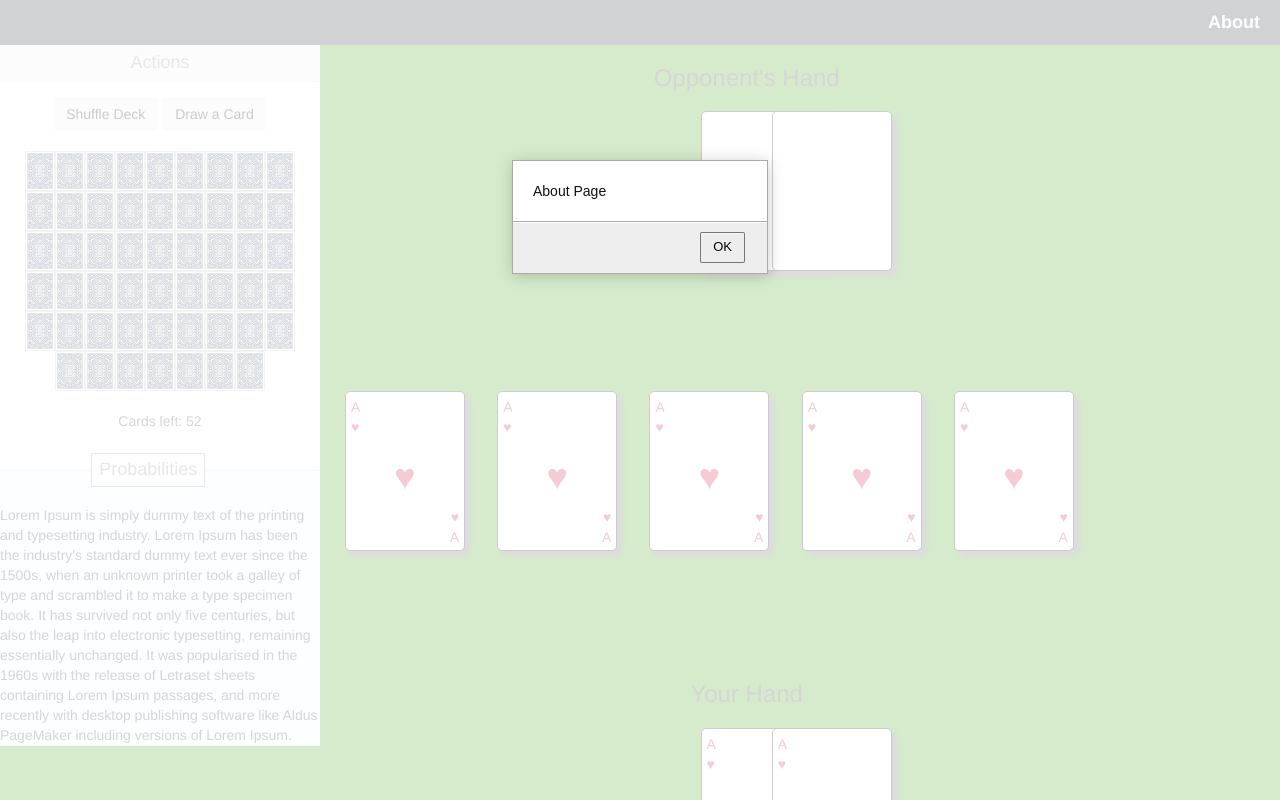
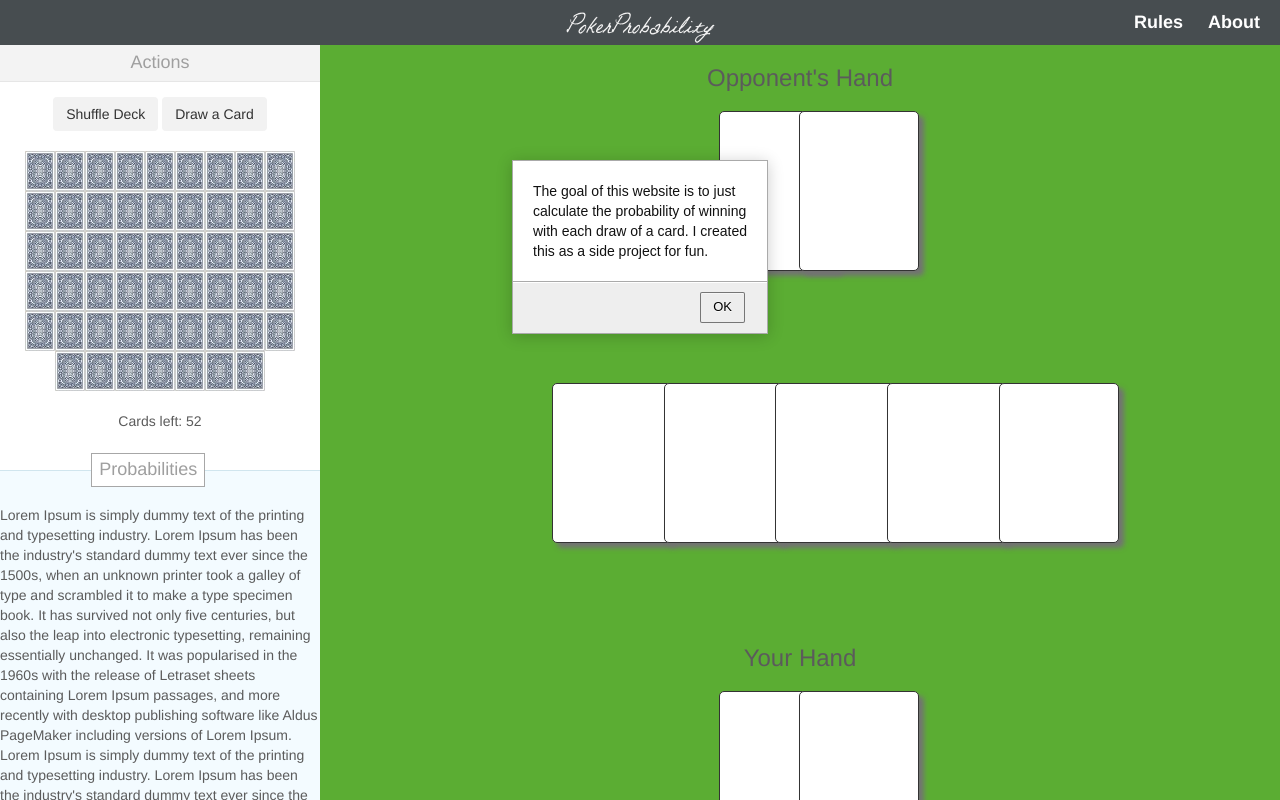
Before and after one commit to seattleacademy/Poker-Probability, a plain HTML site: page index.html in a window 1280 px wide. Both pictures are taken after a click on the element "About". Shown: the top 800 px of the page. Drawn offline with nearby package versions, Linux system fonts and the light colour scheme.

Commit message:
many changes

```diff
--- a/css/apprise-v2.css
+++ b/css/apprise-v2.css
@@ -12,7 +12,7 @@ div.apprise {
 	background: #fff;
 	border: 1px solid #aaa;
 	box-shadow: 0px 2px 15px rgba(0,0,0,0.2);
-		-mox-box-shadow: 0px 2px 15px rgba(0,0,0,0.2);
+		-moz-box-shadow: 0px 2px 15px rgba(0,0,0,0.2);
 		-webkit-box-shadow: 0px 2px 15px rgba(0,0,0,0.2);
 	color: #111;
 	display: none;
--- a/css/styles.scss
+++ b/css/styles.scss
@@ -1,42 +1,42 @@
-$primary-color: #333;
+@font-face {
+    font-family: otto;
+    src: url('../fonts/Otto.ttf');
+}
 
 html, body{
   background:#339900;
+  width:100%;
 }
-#oppHandCont{
+.handContainer{
   text-align:center;
 }
+
 #communityCont{
-  float:right;
+  margin-left:20%;
+  margin-top:4%;
   .col-md-2{
     margin-right:10px;
   }
 }
-#yourHandCont{
-  text-align:center;
-}
+
 #actionsCont{
   text-align:center;
-
 }
 span{
   display:block;
 }
-.col-md-8{
-	.row:nth-child(-n+2){
-	  margin-bottom:100px;
-	}
-}
+
 .menu{
   float:right;
   font-size:18px;
-  margin:10px 20px;
+  margin:-35px 20px;
   font-weight:bold;
 
   span{
     color:#fff;
-	text-decoration:none;
 	cursor:pointer;
+	display:inline;
+	margin-left:20px;
 
 	&:hover{
 	  color:#64a2f4;
@@ -44,8 +44,16 @@ span{
   }
 }
 header{
+  background-color:#1A2125;
+}
+
+#site-title{
+  font-family: otto;
+  color:#F1F1F1;
+  font-size:40px;
+  line-height:52px;
+  text-align:center;
   height:45px;
-  background-color:#1A2125;
 }
 .card{
   border:1px solid black;
@@ -70,6 +78,10 @@ header{
 }
 .bottom{
   text-align:right;
+}
+
+.equal{
+  height:290px;
 }
 
 #deck{
--- a/index.html
+++ b/index.html
@@ -16,14 +16,18 @@
 
 <body>
   <header>
+	<span id="site-title">PokerProbability</span>
 	<div class="menu">
-	  <span id="about">About</span>
+	  <span class="menu-item" id="rules">Rules</span>
+	  <span class="menu-item" id="about">About</span>
 	</div>
   </header>
   <div class="col-md-3" id="leftPanel">
 	<div class="row" id="actionsPanel">
 	  <div id="actionsCont">
-	    <div id="actionsHeader">Actions</div>
+	    <div id="actionsHeader">
+			Actions
+		</div>
 	    <button class="btn" type="button" id="shuffle">Shuffle Deck</button>
         <button class="btn" type="button" id="draw">Draw a Card</button>
         <!--<input type="button" id="returnCard" value="Return Card" />-->
@@ -48,14 +52,21 @@
 		type specimen book. It has survived not only five centuries, but also the leap into electronic typesetting, remaining
 		essentially unchanged. It was popularised in the 1960s with the release of Letraset sheets containing Lorem Ipsum passages,
 		and more recently with desktop publishing software like Aldus PageMaker including versions of Lorem Ipsum.
+		Lorem Ipsum is simply dummy text of the printing and typesetting industry. Lorem Ipsum has been the industry's
+		standard dummy text ever since the 1500s, when an unknown printer took a galley of type and scrambled it to make a
+		type specimen book. It has survived not only five centuries, but also the leap into electronic typesetting, remaining
+		essentially unchanged. It was popularised in the 1960s with the release of Letraset sheets containing Lorem Ipsum passages,
+		and more recently with desktop publishing software like Aldus PageMaker including versions of Lorem Ipsum.Lorem Ipsum is simply dummy text of the printing and typesetting industry. Lorem Ipsum has been the industry's
+		standard dummy text ever since the 1500s.
+
 	  </div>
 	</div>
 
   </div>
 
-  <div class="col-md-8">
-	<div class="row">
-	  <div id="oppHandCont">
+  <div class="col-md-9">
+	<div class="row equal">
+	  <div class="handContainer">
 	    <h3>Opponent's Hand</h3>
 	    <div class="col-sm-1 col-sm-offset-5">
 		  <div class="oppCardOne">
@@ -78,61 +89,73 @@
 	  </div>
 	</div>
 
-	<div class="row">
+	<div class="row equal">
 	  <div id="communityCont">
+	    <div class="col-md-10">
 	    <div class="col-md-2">
+		  <div class="commCardOne">
 			<div class="card">
-			<div class="top"><span>A</span><span>&hearts;</span></div>
-			<h1>&hearts;</h1>
-			<div class="bottom"><span>&hearts;</span><span>A</span></div>
+			  <div class="top"><span class="cardValue"></span><span class="cardSuit"></span></div>
+				<h1 class="cardSuit"></h1>
+			  <div class="bottom"><span class="cardSuit"></span><span class="cardValue"></span></div>
+			</div>
 		  </div>
 		</div>
 	    <div class="col-md-2">
+		  <div class="commCardTwo">
 			<div class="card">
-		    <div class="top"><span>A</span><span>&hearts;</span></div>
-		    <h1>&hearts;</h1>
-		    <div class="bottom"><span>&hearts;</span><span>A</span></div>
+			  <div class="top"><span class="cardValue"></span><span class="cardSuit"></span></div>
+				<h1 class="cardSuit"></h1>
+			  <div class="bottom"><span class="cardSuit"></span><span class="cardValue"></span></div>
+			</div>
 		  </div>
 	    </div>
 	    <div class="col-md-2">
+		  <div class="commCardThree">
 			<div class="card">
-		    <div class="top"><span>A</span><span>&hearts;</span></div>
-		    <h1>&hearts;</h1>
-		    <div class="bottom"><span>&hearts;</span><span>A</span></div>
+			  <div class="top"><span class="cardValue"></span><span class="cardSuit"></span></div>
+				<h1 class="cardSuit"></h1>
+			  <div class="bottom"><span class="cardSuit"></span><span class="cardValue"></span></div>
+			</div>
 		  </div>
 	    </div>
 	    <div class="col-md-2">
+	  	  <div class="commCardFour">
 			<div class="card">
-	  	    <div class="top"><span>A</span><span>&hearts;</span></div>
-		    <h1>&hearts;</h1>
-		    <div class="bottom"><span>&hearts;</span><span>A</span></div>
+			  <div class="top"><span class="cardValue"></span><span class="cardSuit"></span></div>
+				<h1 class="cardSuit"></h1>
+			  <div class="bottom"><span class="cardSuit"></span><span class="cardValue"></span></div>
+			</div>
 		  </div>
 	    </div>
 	    <div class="col-md-2">
+	  	  <div class="commCardFive">
 			<div class="card">
-		    <div class="top"><span>A</span><span>&hearts;</span></div>
-		    <h1>&hearts;</h1>
-		    <div class="bottom"><span>&hearts;</span><span>A</span></div>
+			  <div class="top"><span class="cardValue"></span><span class="cardSuit"></span></div>
+				<h1 class="cardSuit"></h1>
+			  <div class="bottom"><span class="cardSuit"></span><span class="cardValue"></span></div>
+			</div>
+		  </div>
 	    </div>
 		</div>
 	  </div>
 	</div>
 
-	<div class="row">
-	  <div id="yourHandCont">
+	<div class="row equal">
+	  <div class="handContainer">
 	    <h3>Your Hand</h3>
 		  <div class="col-sm-1 col-sm-offset-5">
+		    <div class="myCardOne">
 			  <div class="card">
-			  <div class="top"><span>A</span><span>&hearts;</span></div>
-			  <h1>&hearts;</h1>
-			  <div class="bottom"><span>&hearts;</span><span>A</span></div>
+
+			  </div>
 			</div>
 		  </div>
 		  <div class="col-md-1">
+		    <div class="myCardTwo">
 		      <div class="card">
-			  <div class="top"><span>A</span><span>&hearts;</span></div>
-			  <h1>&hearts;</h1>
-			  <div class="bottom"><span>&hearts;</span><span>A</span></div>
+
+			  </div>
 		    </div>
 		  </div>
 	  </div>
--- a/js/apprise-v2.js
+++ b/js/apprise-v2.js
@@ -14,12 +14,12 @@ $(function() {
 	$body = $('body');
 	$window = $(window);
 
-	$body.append( $overlay.css('opacity', '.8') ).append($Apprise);
+	$body.append( $overlay.css('opacity', '.2') ).append($Apprise);
 });
 
 function Apprise(text, options) {
 
-	// Restrict blank modals
+	// Restrict blank models
 	if(text===undefined || !text) {
 		return false;
 	}
@@ -33,10 +33,10 @@ function Apprise(text, options) {
 	// Default settings (edit these to your liking)
 	var settings = {
 
-		animation: 0,	// Animation speed
+		animation: 500,	// Animation speed
 		buttons: {
 			confirm: {
-				action: function() { $me.dissapear(); }, // Callback function
+				action: function() { $me.disappear(); }, // Callback function
 				className: null, // Custom class name(s)
 				id: 'confirm', // Element ID
 				text: 'OK' // Button text
@@ -51,7 +51,7 @@ function Apprise(text, options) {
 
 	// Close current Apprise, exit
 	if(text=='close') {
-		$cA.dissapear();
+		$cA.disappear();
 		return;
 	}
 
@@ -83,7 +83,7 @@ function Apprise(text, options) {
 	};
 
 	// Close function
-	this.dissapear = function() {
+	this.disappear = function() {
 
 		$Apprise.animate({
 			top: '-100%'
@@ -118,7 +118,7 @@ function Apprise(text, options) {
 					$("#apprise-btn-" + settings.buttons.cancel.id).trigger('click');
 				} else {
 
-					$me.dissapear();
+					$me.disappear();
 				}
 			} else if(e.keyCode===13) {
 
@@ -127,11 +127,16 @@ function Apprise(text, options) {
 					$("#apprise-btn-" + settings.buttons.confirm.id).trigger('click');
 				} else {
 
-					$me.dissapear();
+					$me.disappear();
 				}
 			}
+
 		});
 	};
+	//click outside to make disappear
+	$('.apprise-overlay').on('click', function(){
+		$me.disappear();
+	});
 
 	// Add buttons
 	$.each(settings.buttons, function(i, button) {
@@ -159,7 +164,7 @@ function Apprise(text, options) {
 				};
 
 				button.action( response );
-				//$me.dissapear();
+				//$me.disappear();
 			});
 		}
 	});
--- a/js/playingCards.js
+++ b/js/playingCards.js
@@ -3,27 +3,29 @@ $(function () {
 	var suitArray = ["♦","♥","♠","♣"];
     var cardBack = "images/card-back-sm";
     var deckOfCards = [];
-    var i, j, suit;
+    var i, j;
 	var cardsInDeck = 52;
+	var communityArray = [];
+	var communityCount = 0;
 
-	for(j = 0; j <= 3; j++) {
-		suit = suitArray[j];
+	//fills array with random cards and appends images
+	for(j = 0; j <= suitArray.length-1; j++) {
 		for (i = 0; i <= valueArray.length-1; i++) {
 			deckOfCards.push({
 				value:valueArray[i],
-				suit:suit
+				suit:suitArray[j]
 			});
 			$("#deck").append("<img src=" + cardBack + ".jpg>");
 		}
 	}
 
-    var theLength = deckOfCards.length - 1;
+    var deckLength = deckOfCards.length - 1;
     var toSwap;
     var tempCard;
 
     function shuffle() {
         //console.log(deckOfCards);
-        for (i = theLength; i > 0; i--) {
+        for (i = deckLength; i > 0; i--) {
             toSwap = Math.floor(Math.random() * i);
             tempCard = deckOfCards[i];
             deckOfCards[i] = deckOfCards[toSwap];
@@ -32,35 +34,52 @@ $(function () {
     }
 	shuffle();
 
+	function initialDraw(){
+		if(deckOfCards[0].suit === "♠" || deckOfCards[0].suit === "♣"){
+		  $(".cardSuit").css('color', 'black');
+		  $(".cardValue").css('color', 'black');
+		}
+		else {
+		  $(".cardSuit").css('color', '#cc0033');
+		  $(".cardValue").css('color', '#cc0033');
+		}
+		$('.cardValue').text(deckOfCards[0].value);
+		$('.cardSuit').text(deckOfCards[0].suit);
+	}
+
+	function setCard(){
+
+	}
+
 	function drawCard(){
-		if(cardsInDeck == 52){
+		if(cardsInDeck === 0){
 		  Apprise("The deck is empty!");
 		}
 		else{
 			cardsInDeck -= 1;
-			$("#cardCount").text(cardsInDeck);
+			$("#cardCount").text(cardsInDeck); //changes text of number of cards left
 
-			if(deckOfCards[0].suit === "♠" || deckOfCards[0].suit === "♣"){
-			  $(".cardSuit").css('color', 'black');
-			  $(".cardValue").css('color', 'black');
+			if(communityCount != 5){  //if community is not full
+				communityArray.push({
+					suit:deckOfCards[0].suit,
+					value:deckOfCards[0].value
+				});
+				//alert(communityArray[communityCount].suit + communityArray[communityCount].value); //alerts community cards
+				communityCount++;
 			}
-			else {
-			  $(".cardSuit").css('color', '#cc0033');
-			  $(".cardValue").css('color', '#cc0033');
-			}
-			$('[class=cardValue]').text(deckOfCards[0].value);
-			$('[class=cardSuit]').text(deckOfCards[0].suit);
-
-		  $("#deck img:first-child").remove();
-		  var shifted = deckOfCards.shift();
-		  console.log(shifted);
+		  $("#deck img:first-child").remove(); //removes card image
+		  console.log(deckOfCards.shift()); //removes card from array and logs removed card
 		}
 	}
 
+	function rules(){
+	  Apprise();
+	}
 	function about(){
-	  Apprise("About Page");
+	  Apprise("The goal of this website is to just calculate the probability of winning with each draw of a card. I created this as a side project for fun.");
 	}
 
+	$("#rules").on('click', rules);
 	$("#about").on('click', about);
 	$("#shuffle").on('click', shuffle);
 	$("#draw").on('click', drawCard);
```
Also changed, not shown: bootstrap/dist/css/bootstrap.min.css, css/styles.css, fonts/Otto.ttf (added), 1 other file. Lines whose indentation alone changed are shown as unchanged.
